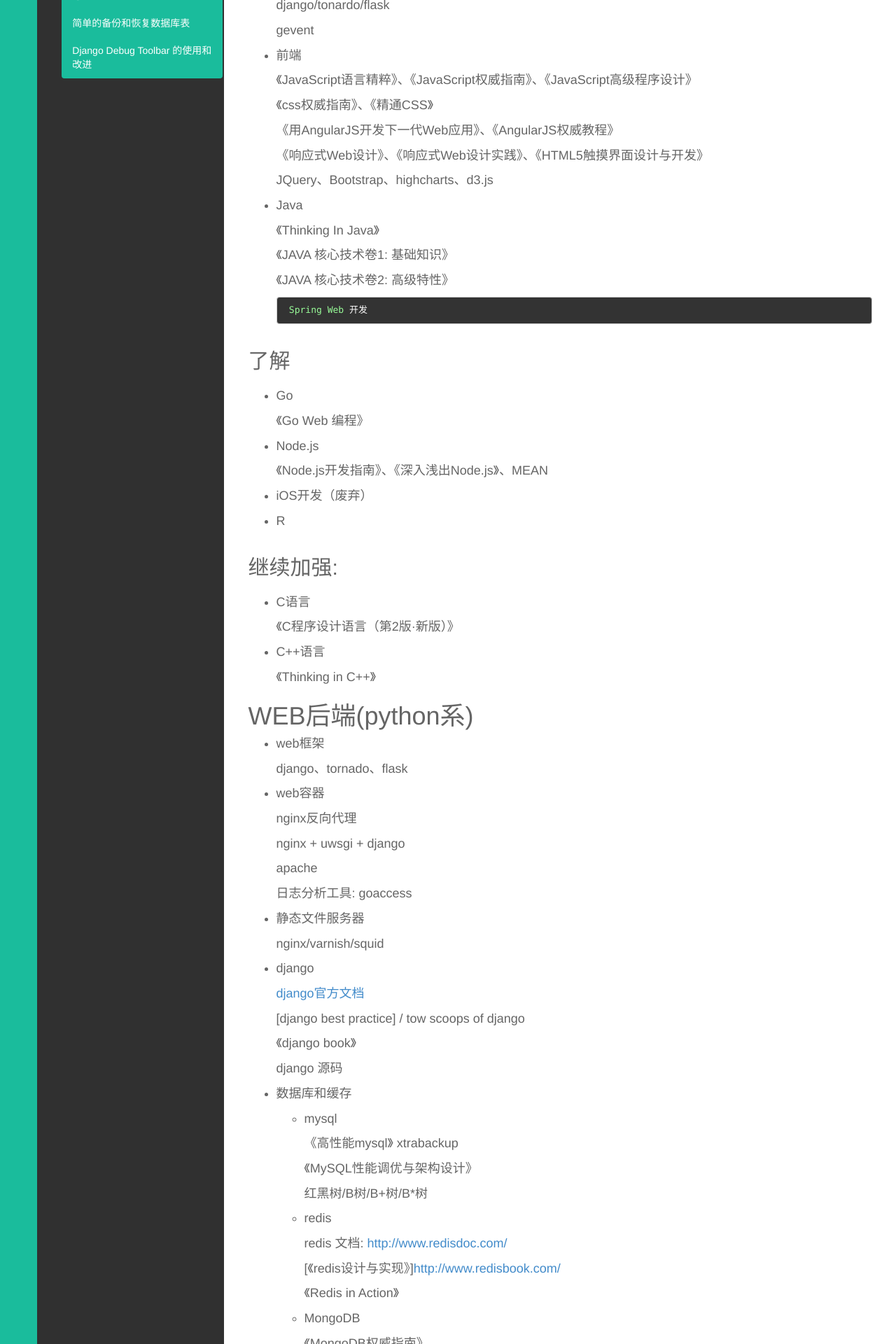
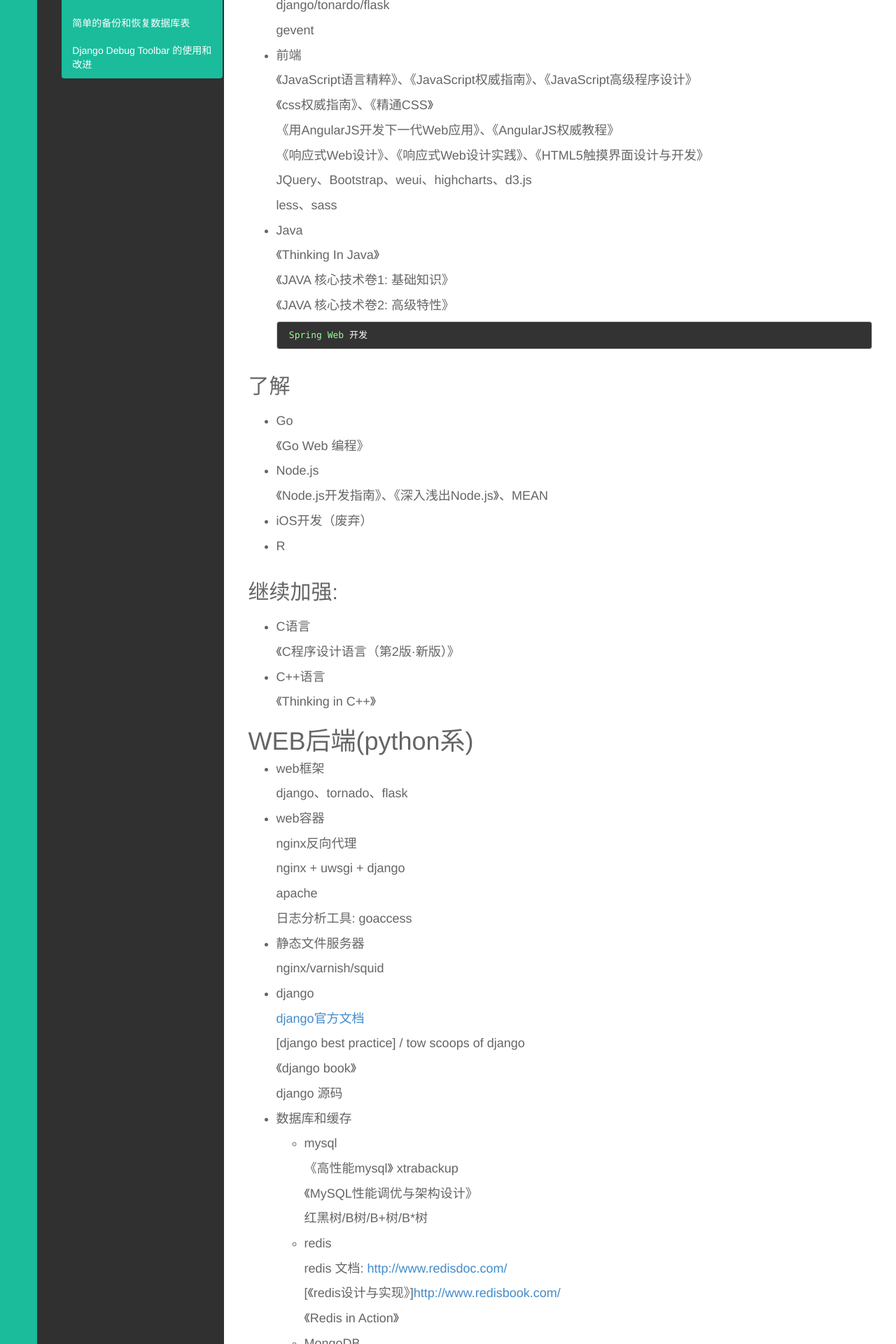
Before and after one commit to yijingping/yijingping.github.com, a Jekyll site: the page built from _posts/思考/2013-01-02-我的知识体系.md, in a window 1280 px wide. Shown: the part 1301-3221 px from the top of the page at 70% size. Built offline with Jekyll 4.4.1, drawn with Linux system fonts in a browser that asks for light colours; some of the changed text lies outside the part shown.

```diff
--- a/_posts/思考/2013-01-02-我的知识体系.md
+++ b/_posts/思考/2013-01-02-我的知识体系.md
@@ -80,7 +80,9 @@ tags: 思考 知识体系
 
 	《响应式Web设计》、《响应式Web设计实践》、《HTML5触摸界面设计与开发》
 
-	JQuery、Bootstrap、highcharts、d3.js
+	JQuery、Bootstrap、weui、highcharts、d3.js
+
+	less、sass
 
 * Java
 
--- a/public/js/base.js
+++ b/public/js/base.js
@@ -70,7 +70,7 @@ $(document).ready(function() {
     window.disqus_shortname = $('.show-commend').attr('name');
     $.ajax({
       type: "GET",
-      url: "http://" + disqus_shortname + ".disqus.com/embed.js",
+      url: "//" + disqus_shortname + ".disqus.com/embed.js",
       dataType: "script",
       cache: true
     });
```
Also changed, not shown: other parts of _posts/思考/2013-01-02-我的知识体系.md (+1 -1 lines).
